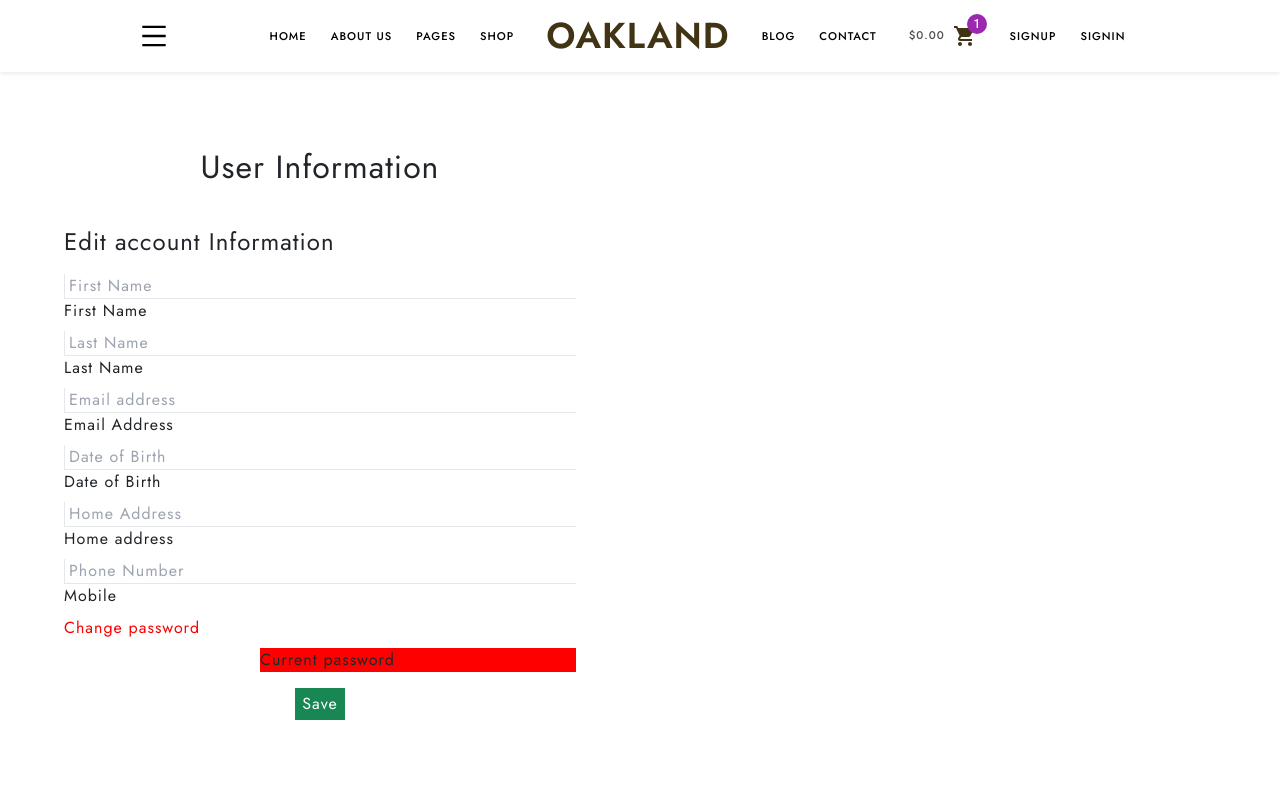
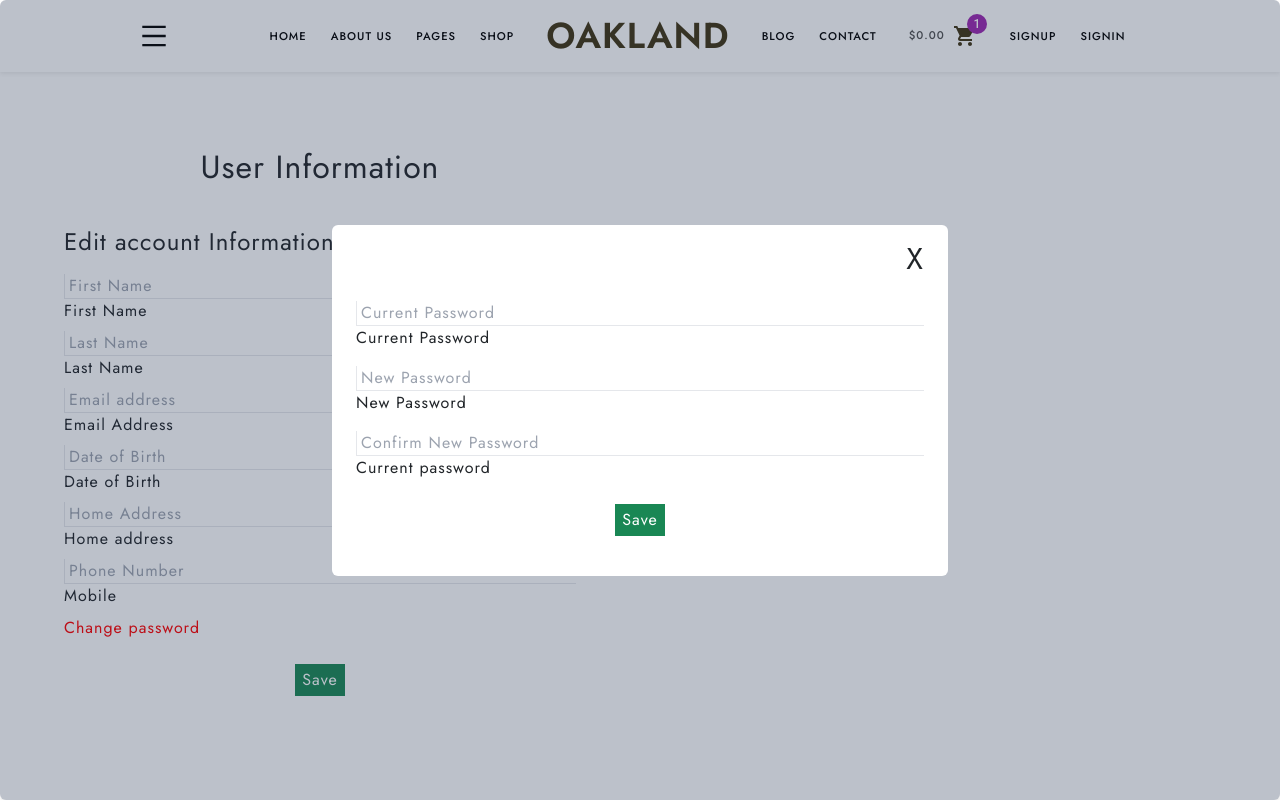
Before and after one commit to yomCode/Maplewood-furniture-store-fe, a React (Create React App) app: page /accountInfo in a window 1280 px wide. Both pictures are taken after a click on the link "Change password". Shown: the top 800 px of the page. Built offline with nearby package versions, Linux system fonts and the light colour scheme.

Commit message:
modal updated for change password

```diff
--- a/src/components/UserInformation/ChangePassword.jsx
+++ b/src/components/UserInformation/ChangePassword.jsx
@@ -7,11 +7,30 @@ const ChangePassword = ({open}) =>{
     if(!open) return null
 
     return(
-        <div className="bg-[red]">
-            <form action="">
-                <input type="password" name="currPassword" id="" />
-                <label htmlFor="currPassword">Current password</label>
-            </form>
+        <div className="w-[100vw] h-[100vh] flex flex-col justify-center items-center mx-auto p-4 shadow-md rounded-md fixed bg-[#21334f] bg-opacity-[0.3] bg-op z-10 top-0 left-0 ">
+            <div className="flex flex-col w-[70%] lg:w-[50%] bg-[white] py-3 rounded-md">
+                <div className="flex justify-end">
+                    <h1 className="text-3xl mr-6">X</h1>
+                </div>
+                <form action="" className="flex flex-col gap-3 p-6">
+                    <div className="flex flex-col g-3">
+                        <input className="border-b border-l px-1 " type="password" name="currentPassword" id="" placeholder="Current Password" />
+                        <label htmlFor="currentPassword">Current Password</label>
+                    </div>
+                    <div className="flex flex-col g-3">
+                        <input className="border-b border-l px-1 " type="password" name="newPassword" id="" placeholder="New Password" />
+                        <label htmlFor="newPassword">New Password</label>
+                    </div>
+                    <div className="flex flex-col g-3">
+                        <input className="border-b border-l px-1 " type="password" name="confirmNewPassword" id="" placeholder="Confirm New Password" />
+                        <label htmlFor="confirmNewPassword">Current password</label>
+                    </div>
+                    <div className="flex justify-center items-center">
+                        <button className="btn-success w-[50px] border-sm mt-2 p-1"> Save </button>
+                    </div>
+                </form>
+            </div>
+
         </div>
     )
 }
```
